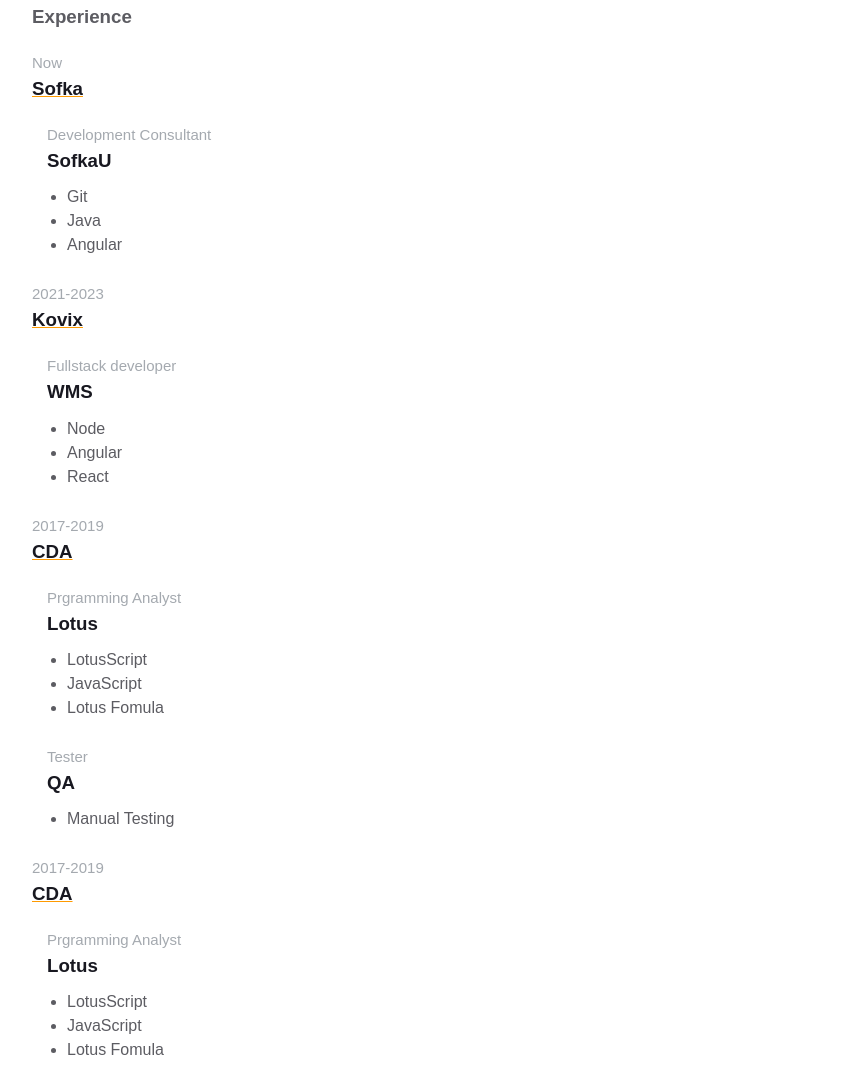
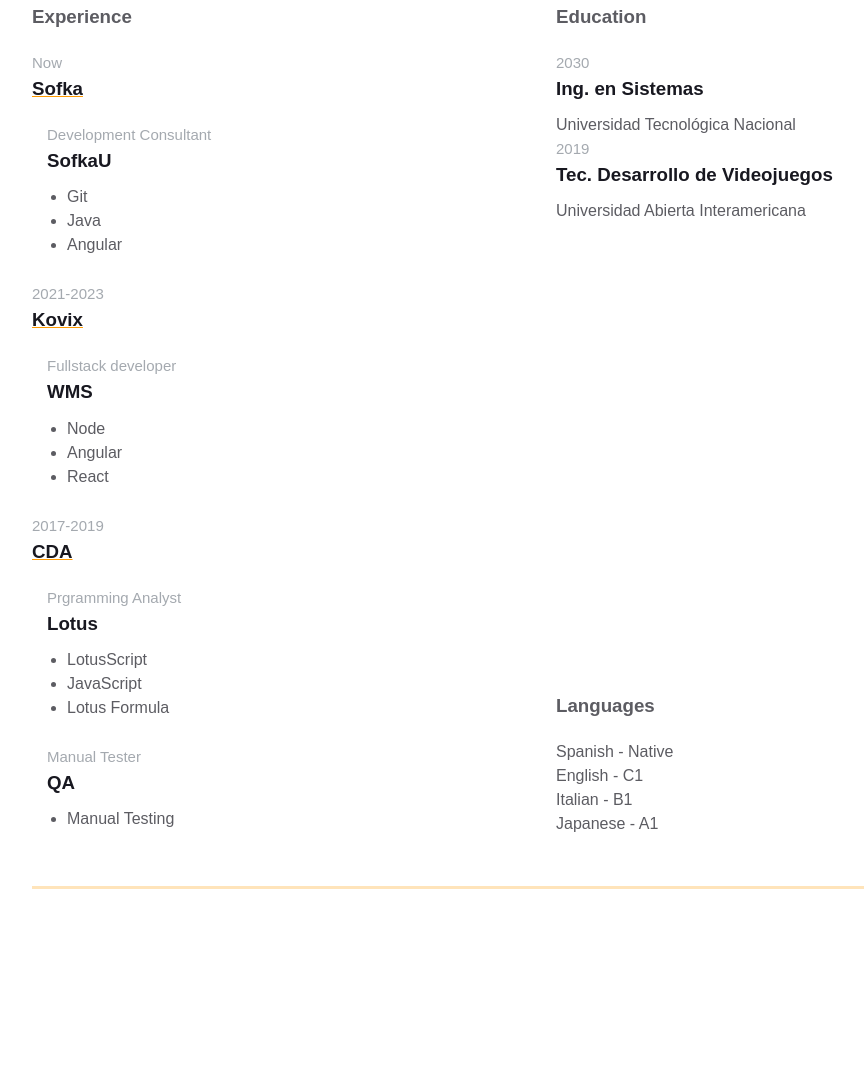
Before and after one commit to NatGutierrez/homepage, a plain HTML site: page index.html in a window 1280 px wide. Shown: the part 671-1736 px from the top of the page, without its empty margins (188-1052 px from the left). After the commit the page ends 1575 px from the top, so only its background shows below. Drawn offline with Linux system fonts and the light colour scheme.

Commit message:
update education and experience

```diff
--- a/index.html
+++ b/index.html
@@ -135,35 +135,6 @@
                 </div>
               </div>
 
-
-              <div class="experiences__company">
-                <div class="experiences__company-header">
-                  <span class="experiences__company-header-durability">2017-2019</span>
-                  <h3 class="experiences__company-header-name">CDA</h3>
-                </div>
-
-                <div class="experiences__company-project">
-                  <span class="experiences__company-project-role">Prgramming Analyst</span>
-                  <h3 class="experiences__company-project-name">Lotus</h3>
-                  <ul class="experiences__company-project-responsibilities">
-                    <li>LotusScript</li>
-                    <li>JavaScript</li>
-                    <li>Lotus Fomula</li>
-                  </ul>
-                </div>
-
-                <div class="experiences__company-project">
-                  <span class="experiences__company-project-role">Tester</span>
-                  <h3 class="experiences__company-project-name">QA</h3>
-                  <ul class="experiences__company-project-responsibilities">
-                    <li>Manual Testing</li>
-                  </ul>
-                </div>
-              </div>
-            </div>
-          </div>
-        </div>
-
               <div class="additional-info fv">
                 <div class="experiences__company">
                   <div class="experiences__company-header">
@@ -177,7 +148,7 @@
                     <ul class="experiences__company-project-responsibilities">
                       <li>LotusScript</li>
                       <li>JavaScript</li>
-                <li>Lotus Fomula</li>
+                      <li>Lotus Formula</li>
                     </ul>
                   </div>
 
@@ -190,6 +161,8 @@
                   </div>
                 </div>
               </div>
+            </div>
+          </div>
 
           <div class="additional-info fv">
             <div class="additional-info fv">
@@ -198,25 +171,28 @@
                 <div class="additional-info__education-university">
                   <span class="additional-info__education-university-durability">2030</span>
                   <h3 class="additional-info__education-university-speciality">Ing. en Sistemas</h3>
-                <p class="additional-info__education-university-name">UTN</p>
+                  <p class="additional-info__education-university-name">Universidad Tecnológica Nacional</p>
                 </div>
                 <div class="additional-info__education-university">
                   <span class="additional-info__education-university-durability">2019</span>
-                <h3 class="additional-info__education-university-speciality">Tec. desarrollo de videojuegos</h3>
-                <p class="additional-info__education-university-name">UAI</p>
+                  <h3 class="additional-info__education-university-speciality">Tec. Desarrollo de Videojuegos</h3>
+                  <p class="additional-info__education-university-name">Universidad Abierta Interamericana</p>
                 </div>
               </div>
 
               <div class="additional-info__languages">
                 <h3 class="additional-info__languages-header">Languages</h3>
                 <p class="additional-info__languages-item">
-                Spanish
+                  Spanish - Native
                 </p>
                 <p class="additional-info__languages-item">
-                English
+                  English - C1
                 </p>
                 <p class="additional-info__languages-item">
-                Italian
+                  Italian - B1
+                </p>
+                <p class="additional-info__languages-item">
+                  Japanese - A1
                 </p>
               </div>
             </div>
```
Lines whose indentation alone changed are shown as unchanged.
